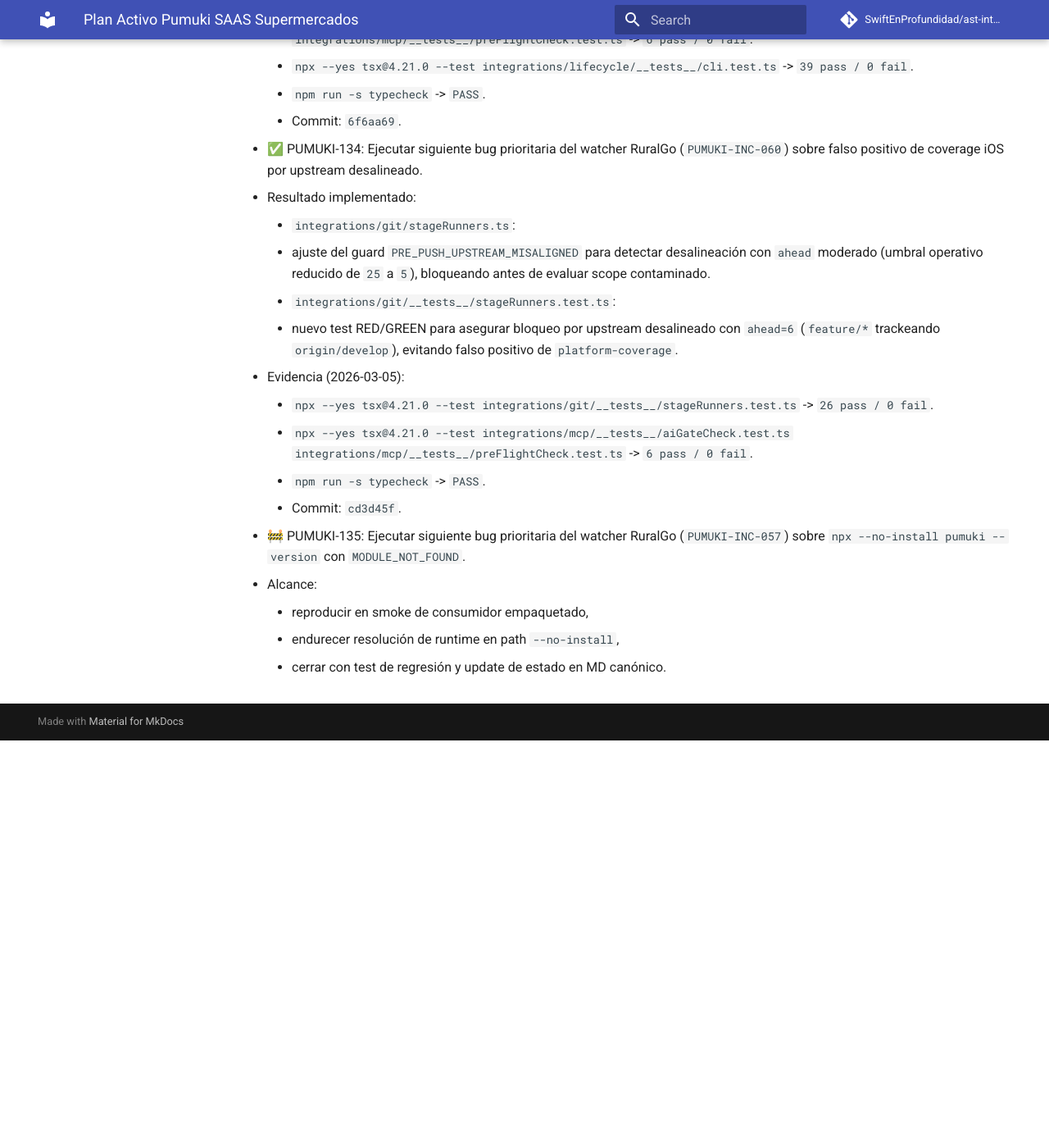
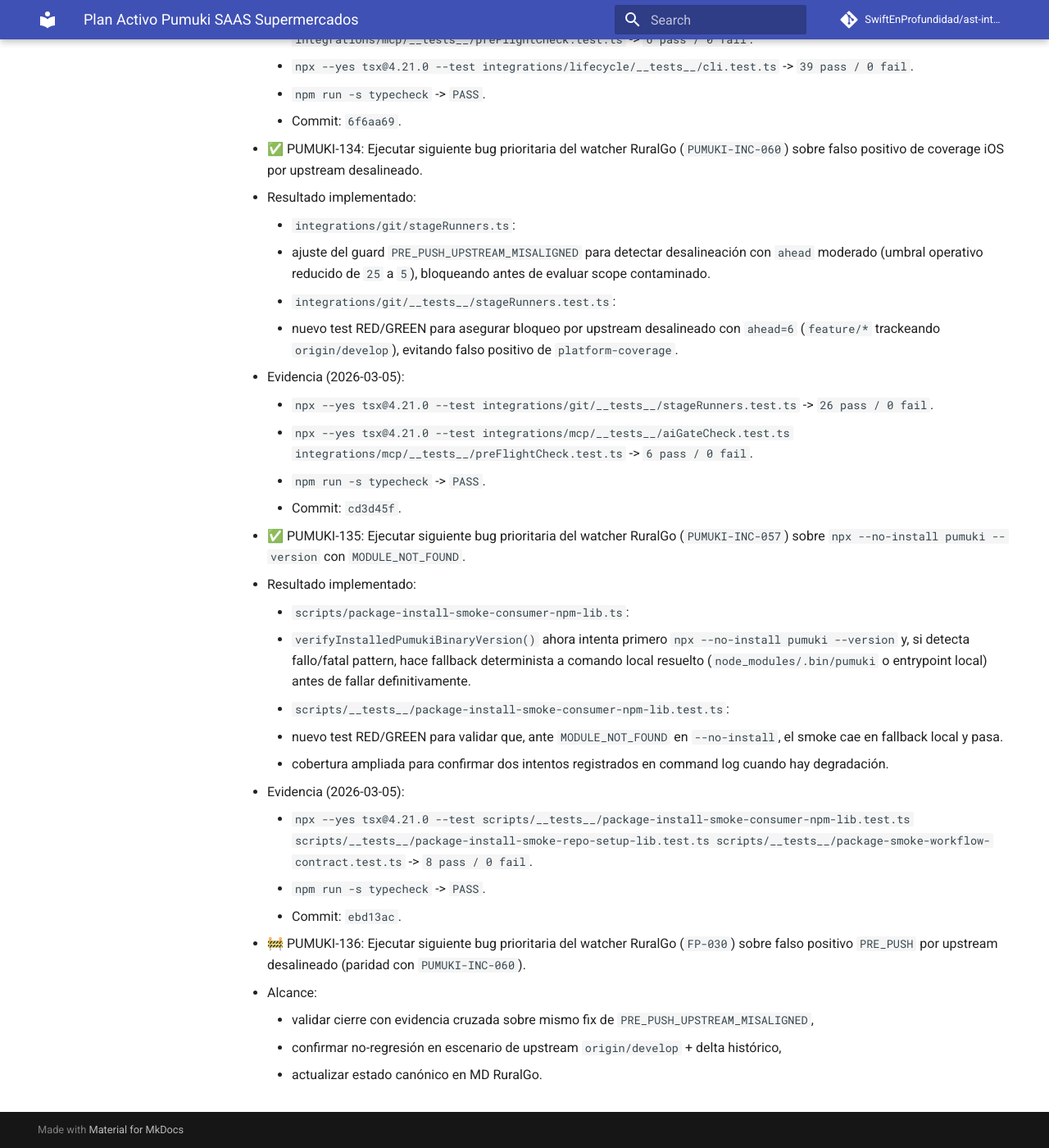
Before and after one commit to SwiftEnProfundidad/ast-intelligence-hooks, an MkDocs documentation site: the page built from docs/seguimiento-activo-pumuki-saas-supermercados.md, in a window 1280 px wide and 1400 px high, scrolled down 59237 px. Shown: the whole window at 82% size. Built offline with MkDocs 1.6.1 and Material for MkDocs 9.7.7, drawn with Linux system fonts in a browser that asks for light colours; comment, search, counter and statistics services are not loaded; before the commit the page ends 60140 px from its top, so only the background shows below that.

Commit message:
docs(tracking): close PUMUKI-135 and set PUMUKI-136 active

```diff
--- a/docs/seguimiento-activo-pumuki-saas-supermercados.md
+++ b/docs/seguimiento-activo-pumuki-saas-supermercados.md
@@ -1689,8 +1689,20 @@
     - `npm run -s typecheck` -> `PASS`.
     - Commit: `cd3d45f`.
 
-- 🚧 PUMUKI-135: Ejecutar siguiente bug prioritaria del watcher RuralGo (`PUMUKI-INC-057`) sobre `npx --no-install pumuki --version` con `MODULE_NOT_FOUND`.
+- ✅ PUMUKI-135: Ejecutar siguiente bug prioritaria del watcher RuralGo (`PUMUKI-INC-057`) sobre `npx --no-install pumuki --version` con `MODULE_NOT_FOUND`.
+  - Resultado implementado:
+    - `scripts/package-install-smoke-consumer-npm-lib.ts`:
+      - `verifyInstalledPumukiBinaryVersion()` ahora intenta primero `npx --no-install pumuki --version` y, si detecta fallo/fatal pattern, hace fallback determinista a comando local resuelto (`node_modules/.bin/pumuki` o entrypoint local) antes de fallar definitivamente.
+    - `scripts/__tests__/package-install-smoke-consumer-npm-lib.test.ts`:
+      - nuevo test RED/GREEN para validar que, ante `MODULE_NOT_FOUND` en `--no-install`, el smoke cae en fallback local y pasa.
+      - cobertura ampliada para confirmar dos intentos registrados en command log cuando hay degradación.
+  - Evidencia (2026-03-05):
+    - `npx --yes tsx@4.21.0 --test scripts/__tests__/package-install-smoke-consumer-npm-lib.test.ts scripts/__tests__/package-install-smoke-repo-setup-lib.test.ts scripts/__tests__/package-smoke-workflow-contract.test.ts` -> `8 pass / 0 fail`.
+    - `npm run -s typecheck` -> `PASS`.
+    - Commit: `ebd13ac`.
+
+- 🚧 PUMUKI-136: Ejecutar siguiente bug prioritaria del watcher RuralGo (`FP-030`) sobre falso positivo `PRE_PUSH` por upstream desalineado (paridad con `PUMUKI-INC-060`).
   - Alcance:
-    - reproducir en smoke de consumidor empaquetado,
-    - endurecer resolución de runtime en path `--no-install`,
-    - cerrar con test de regresión y update de estado en MD canónico.
+    - validar cierre con evidencia cruzada sobre mismo fix de `PRE_PUSH_UPSTREAM_MISALIGNED`,
+    - confirmar no-regresión en escenario de upstream `origin/develop` + delta histórico,
+    - actualizar estado canónico en MD RuralGo.
```
